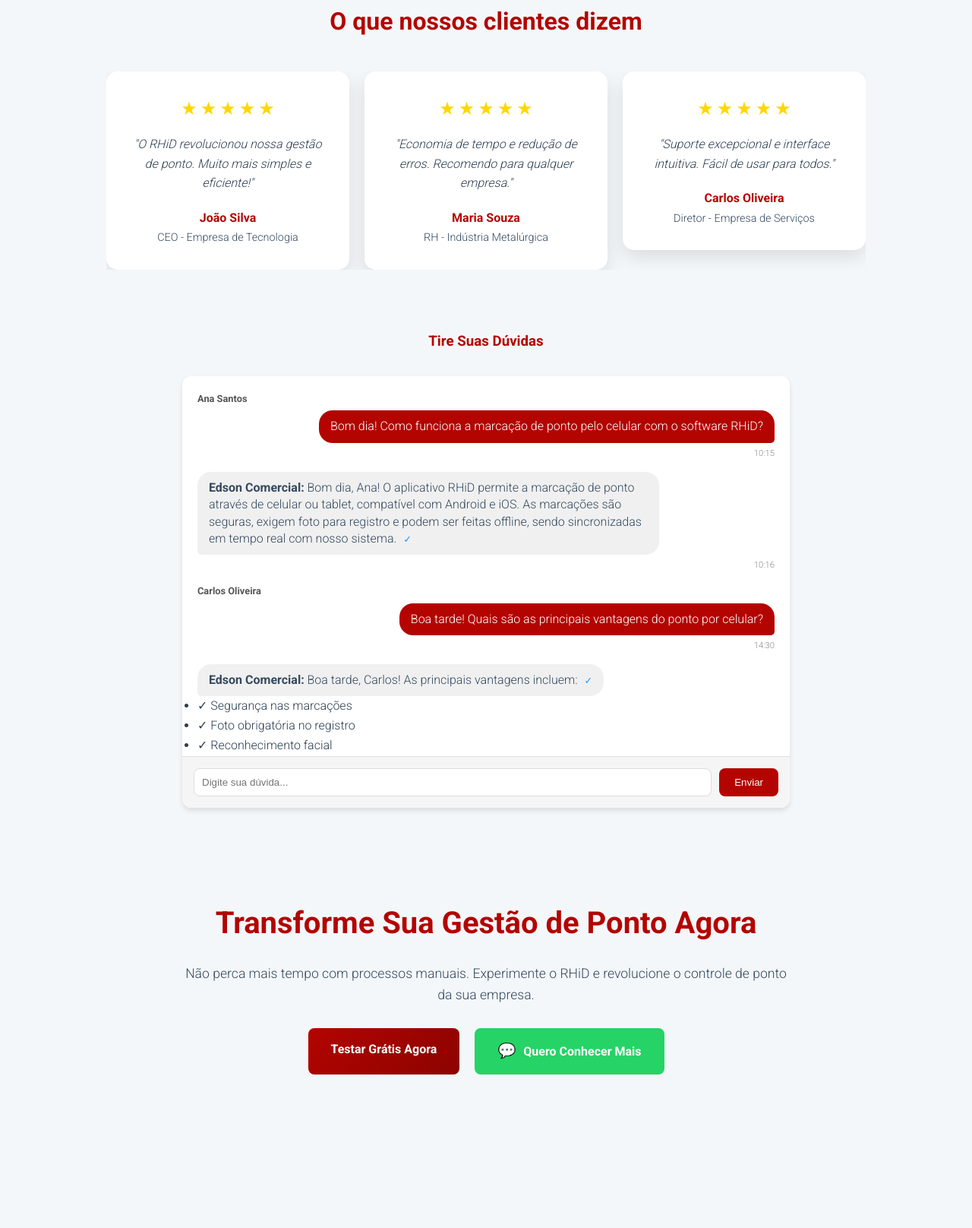
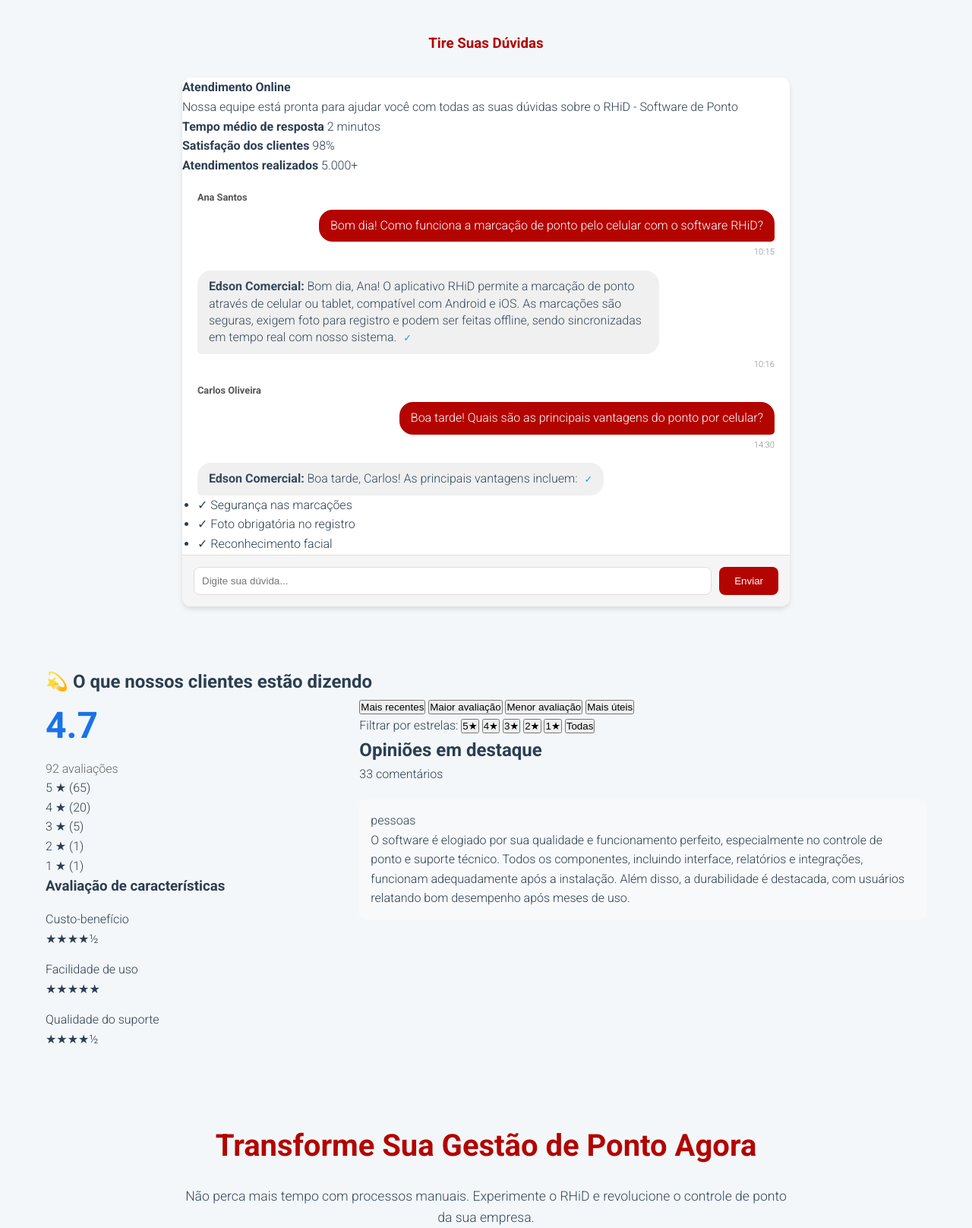
Before and after one commit to chatzapatendimento/software_20_funcionarios, a plain HTML site: page index.html in a window 1280 px wide. Shown: the part 2403-4019 px from the top of the page at 76% size. Before the commit the page ends 3997 px from the top, so only its background shows below. Drawn offline with nearby package versions, Linux system fonts and the light colour scheme.

Commit message:
Update index.html

```diff
--- a/index.html
+++ b/index.html
@@ -8,6 +8,64 @@
     <link rel="stylesheet" href="https://unpkg.com/swiper/swiper-bundle.min.css">
     <link rel="stylesheet" href="styles.css">
     <link rel="stylesheet" href="https://chatzapatendimento.github.io/software_20_funcionarios/styles.css">
+    <style>
+        /* Estilos existentes */
+        /* ... */
+
+        /* Estilos adicionais das opiniões */
+        .review {
+            border-bottom: 1px solid #eee;
+            padding: 20px 0;
+        }
+        .review-header {
+            display: flex;
+            justify-content: space-between;
+            margin-bottom: 10px;
+        }
+        .useful-button {
+            padding: 8px 16px;
+            border: 1px solid #ddd;
+            border-radius: 20px;
+            background: white;
+            cursor: pointer;
+            display: flex;
+            align-items: center;
+            gap: 5px;
+        }
+        .ai-summary {
+            background-color: #f8f9fa;
+            padding: 15px;
+            border-radius: 8px;
+            margin: 20px 0;
+        }
+        .rating-container {
+            display: flex;
+            align-items: flex-start;
+            gap: 40px;
+        }
+        .rating-summary {
+            flex: 1;
+        }
+        .rating-details {
+            flex: 2;
+        }
+        .big-rating {
+            font-size: 48px;
+            font-weight: bold;
+            color: #1a73e8;
+            margin: 0;
+        }
+        .total-reviews {
+            color: #666;
+            margin-top: 5px;
+        }
+        .star {
+            color: #faaf00;
+        }
+        .characteristic {
+            margin: 15px 0;
+        }
+    </style>
 </head>
 <body>
     <header>
@@ -170,66 +228,30 @@
             </div>
         </section>
 
-        <section class="depoimentos container">
-            <h3>O que nossos clientes dizem</h3>
-            <div class="depoimentos-swiper swiper">
-                <div class="swiper-wrapper">
-                    <div class="swiper-slide depoimento-card">
-                        <div class="avaliacao-estrelas">
-                            <span class="estrela">★</span>
-                            <span class="estrela">★</span>
-                            <span class="estrela">★</span>
-                            <span class="estrela">★</span>
-                            <span class="estrela">★</span>
+        <section class="duvidas-frequentes container">
+            <h3>Tire Suas Dúvidas</h3>
+            <div class="simulacao-chat">
+                <div class="chat-sidebar">
+                    <div class="chat-info">
+                        <h4>Atendimento Online</h4>
+                        <p>Nossa equipe está pronta para ajudar você com todas as suas dúvidas sobre o RHiD - Software de Ponto</p>
+                        <div class="chat-stats">
+                            <div>
+                                <strong>Tempo médio de resposta</strong>
+                                <span>2 minutos</span>
                             </div>
-                        <p>"O RHiD revolucionou nossa gestão de ponto. Muito mais simples e eficiente!"</p>
-                        <div class="cliente-info">
                             <div>
-                                <strong>João Silva</strong>
-                                <span>CEO - Empresa de Tecnologia</span>
+                                <strong>Satisfação dos clientes</strong>
+                                <span>98%</span>
                             </div>
-                        </div>
-                    </div>
-                    <div class="swiper-slide depoimento-card">
-                        <div class="avaliacao-estrelas">
-                            <span class="estrela">★</span>
-                            <span class="estrela">★</span>
-                            <span class="estrela">★</span>
-                            <span class="estrela">★</span>
-                            <span class="estrela">★</span>
-                        </div>
-                        <p>"Economia de tempo e redução de erros. Recomendo para qualquer empresa."</p>
-                        <div class="cliente-info">
                             <div>
-                                <strong>Maria Souza</strong>
-                                <span>RH - Indústria Metalúrgica</span>
-                            </div>
-                        </div>
-                    </div>
-                    <div class="swiper-slide depoimento-card">
-                        <div class="avaliacao-estrelas">
-                            <span class="estrela">★</span>
-                            <span class="estrela">★</span>
-                            <span class="estrela">★</span>
-                            <span class="estrela">★</span>
-                            <span class="estrela">★</span>
-                        </div>
-                        <p>"Suporte excepcional e interface intuitiva. Fácil de usar para todos."</p>
-                        <div class="cliente-info">
-                            <div>
-                                <strong>Carlos Oliveira</strong>
-                                <span>Diretor - Empresa de Serviços</span>
+                                <strong>Atendimentos realizados</strong>
+                                <span>5.000+</span>
                             </div>
                         </div>
                     </div>
                 </div>
-                <div class="swiper-pagination"></div>
-            </div>
-        </section>
-
-        <section class="duvidas-frequentes container">
-            <h3>Tire Suas Dúvidas</h3>
-            <div class="simulacao-chat">
+                <div class="chat-main">
                     <div class="mensagens-chat">
                         <div class="mensagem cliente">
                             <span class="nome-cliente">Ana Santos</span>
@@ -354,19 +376,71 @@
                         <button id="enviar-mensagem">Enviar</button>
                     </div>
                 </div>
+            </div>
         </section>
 
-        <div id="popup-manutencao" class="popup">
-            <div class="popup-content">
-                <h2>Chat em Manutenção</h2>
-                <p>Nosso chat está passando por melhorias técnicas no momento. Mas não se preocupe!</p>
-                <p>Temos um representante comercial aguardando para te atender imediatamente.</p>
-                <a href="https://wa.me/551633397668?text=Ol%C3%A1%21+Estou+interessado+no+RHiD+Software+de+Gest%C3%A3o+de+Ponto.+Quero+saber+mais+detalhes." class="btn-whatsapp-popup" target="_blank">
-                    Falar com Representante no WhatsApp
-                </a>
-                <button class="btn-fechar-popup">Fechar</button>
+        <section id="opinions" class="container">
+            <h2>💫 O que nossos clientes estão dizendo</h2>
+            <div class="rating-container">
+                <div class="rating-summary">
+                    <p class="big-rating">4.7</p>
+                    <p class="total-reviews">92 avaliações</p>
+
+                    <div class="stars-distribution">
+                        <div>5 ★ (65)</div>
+                        <div>4 ★ (20)</div>
+                        <div>3 ★ (5)</div>
+                        <div>2 ★ (1)</div>
+                        <div>1 ★ (1)</div>
+                    </div>
+
+                    <h3>Avaliação de características</h3>
+                    <div class="characteristic">
+                        <div>Custo-benefício</div>
+                        <div>★★★★½</div>
+                    </div>
+                    <div class="characteristic">
+                        <div>Facilidade de uso</div>
+                        <div>★★★★★</div>
+                    </div>
+                    <div class="characteristic">
+                        <div>Qualidade do suporte</div>
+                        <div>★★★★½</div>
                     </div>
                 </div>
+
+                <div class="rating-details">
+                    <div class="filter-buttons">
+                        <button class="filter-button active" data-sort="recent">Mais recentes</button>
+                        <button class="filter-button" data-sort="highest">Maior avaliação</button>
+                        <button class="filter-button" data-sort="lowest">Menor avaliação</button>
+                        <button class="filter-button" data-sort="useful">Mais úteis</button>
+                    </div>
+
+                    <div class="star-filter">
+                        <span>Filtrar por estrelas:</span>
+                        <button class="star-button" data-stars="5">5★</button>
+                        <button class="star-button" data-stars="4">4★</button>
+                        <button class="star-button" data-stars="3">3★</button>
+                        <button class="star-button" data-stars="2">2★</button>
+                        <button class="star-button" data-stars="1">1★</button>
+                        <button class="star-button active" data-stars="0">Todas</button>
+                    </div>
+
+                    <h2>Opiniões em destaque</h2>
+                    <p class="total-comments">33 comentários</p>
+
+                    <div class="ai-summary">
+                        <p>pessoas</p>
+                        <p>O software é elogiado por sua qualidade e funcionamento perfeito, especialmente no controle de ponto e suporte técnico. Todos os componentes, incluindo interface, relatórios e integrações, funcionam adequadamente após a instalação. Além disso, a durabilidade é destacada, com usuários relatando bom desempenho após meses de uso.</p>
+                    </div>
+
+                    <div class="review-container">
+                        <!-- Opiniões serão inseridas aqui via JavaScript -->
+                    </div>
+                </div>
+            </div>
+        </section>
 
         <section class="chamada-final container">
             <div class="chamada-content">
@@ -387,7 +461,7 @@
     </footer>
 
     <script src="https://unpkg.com/swiper/swiper-bundle.min.js"></script>
-    <script src="script.js"></script>
+    <script src="opinions.js"></script>
     <script src="https://chatzapatendimento.github.io/software_20_funcionarios/script.js"></script>
 </body>
 </html>
```
Lines whose indentation alone changed are shown as unchanged.
